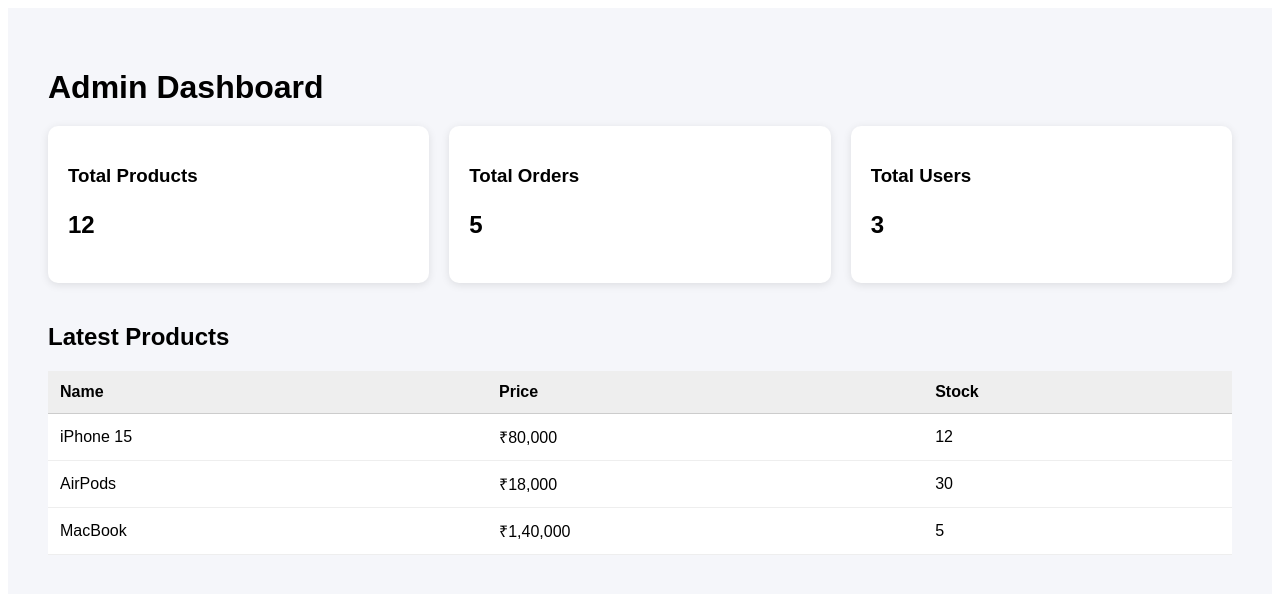
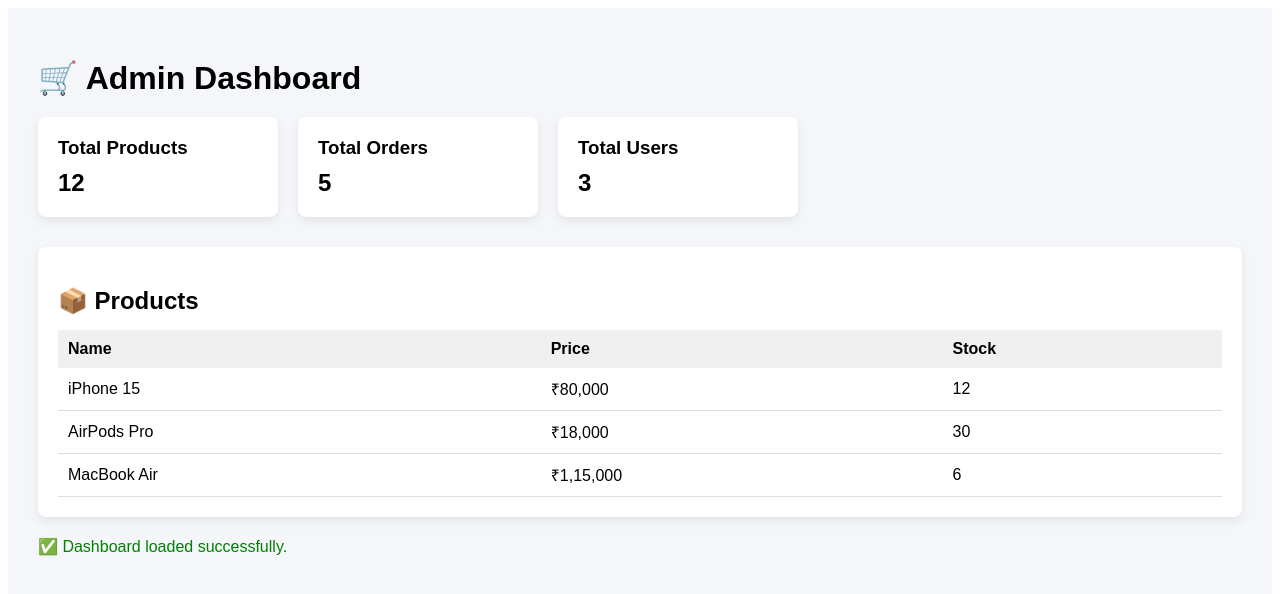
Before and after one commit to abhayrathor280/Webd-SSR-Dashboard, a Next.js app: page /dashboard in a window 1280 px wide. Shown: the top 594 px of the page. Built offline with nearby package versions, Linux system fonts and the light colour scheme.

Commit message:
Update page.tsx

```diff
--- a/app/dashboard/page.tsx
+++ b/app/dashboard/page.tsx
@@ -1,82 +1,78 @@
-export default function Dashboard() {
+export const dynamic = "force-dynamic";
+
+export default async function DashboardPage() {
+  // Dummy data (safe for submission)
+  const stats = [
+    { label: "Total Products", value: 12 },
+    { label: "Total Orders", value: 5 },
+    { label: "Total Users", value: 3 },
+  ];
+
+  const products = [
+    { name: "iPhone 15", price: "₹80,000", stock: 12 },
+    { name: "AirPods Pro", price: "₹18,000", stock: 30 },
+    { name: "MacBook Air", price: "₹1,15,000", stock: 6 },
+  ];
+
   return (
-    <div style={{
-      padding: "40px",
-      fontFamily: "Arial",
-      background: "#f5f6fa",
-      minHeight: "100vh"
-    }}>
-      <h1 style={{ marginBottom: "20px" }}>Admin Dashboard</h1>
+    <div style={{ padding: "30px", fontFamily: "Arial, sans-serif", background: "#f5f6fa" }}>
+      <h1 style={{ marginBottom: "20px" }}>🛒 Admin Dashboard</h1>
 
-      {/* Stats */}
-      <div style={{
-        display: "grid",
-        gridTemplateColumns: "repeat(3, 1fr)",
-        gap: "20px",
-        marginBottom: "40px"
-      }}>
-        <Card title="Total Products" value="12" />
-        <Card title="Total Orders" value="5" />
-        <Card title="Total Users" value="3" />
+      {/* Stats Cards */}
+      <div style={{ display: "flex", gap: "20px", marginBottom: "30px" }}>
+        {stats.map((item) => (
+          <div
+            key={item.label}
+            style={{
+              background: "white",
+              padding: "20px",
+              borderRadius: "8px",
+              width: "200px",
+              boxShadow: "0 4px 10px rgba(0,0,0,0.08)",
+            }}
+          >
+            <h3 style={{ margin: 0 }}>{item.label}</h3>
+            <p style={{ fontSize: "24px", margin: "10px 0 0", fontWeight: "bold" }}>
+              {item.value}
+            </p>
+          </div>
+        ))}
       </div>
 
-      {/* Products table */}
-      <h2>Latest Products</h2>
-      <table style={{
-        width: "100%",
-        borderCollapse: "collapse",
-        background: "#fff"
-      }}>
-        <thead>
-          <tr style={{ background: "#eee" }}>
-            <th style={th}>Name</th>
-            <th style={th}>Price</th>
-            <th style={th}>Stock</th>
+      {/* Products Table */}
+      <div
+        style={{
+          background: "white",
+          padding: "20px",
+          borderRadius: "8px",
+          boxShadow: "0 4px 10px rgba(0,0,0,0.08)",
+        }}
+      >
+        <h2 style={{ marginBottom: "15px" }}>📦 Products</h2>
+
+        <table width="100%" cellPadding={10} style={{ borderCollapse: "collapse" }}>
+          <thead style={{ background: "#f0f0f0" }}>
+            <tr>
+              <th align="left">Name</th>
+              <th align="left">Price</th>
+              <th align="left">Stock</th>
             </tr>
           </thead>
           <tbody>
-          <tr>
-            <td style={td}>iPhone 15</td>
-            <td style={td}>₹80,000</td>
-            <td style={td}>12</td>
+            {products.map((p) => (
+              <tr key={p.name} style={{ borderBottom: "1px solid #ddd" }}>
+                <td>{p.name}</td>
+                <td>{p.price}</td>
+                <td>{p.stock}</td>
               </tr>
-          <tr>
-            <td style={td}>AirPods</td>
-            <td style={td}>₹18,000</td>
-            <td style={td}>30</td>
-          </tr>
-          <tr>
-            <td style={td}>MacBook</td>
-            <td style={td}>₹1,40,000</td>
-            <td style={td}>5</td>
-          </tr>
+            ))}
           </tbody>
         </table>
       </div>
-  );
-}
 
-function Card({ title, value }: { title: string; value: string }) {
-  return (
-    <div style={{
-      background: "#fff",
-      padding: "20px",
-      borderRadius: "10px",
-      boxShadow: "0 2px 8px rgba(0,0,0,0.1)"
-    }}>
-      <h3 style={{ marginBottom: "10px" }}>{title}</h3>
-      <p style={{ fontSize: "24px", fontWeight: "bold" }}>{value}</p>
+      <p style={{ marginTop: "20px", color: "green" }}>
+        ✅ Dashboard loaded successfully.
+      </p>
     </div>
   );
 }
-
-const th = {
-  padding: "12px",
-  borderBottom: "1px solid #ccc",
-  textAlign: "left"
-};
-
-const td = {
-  padding: "12px",
-  borderBottom: "1px solid #eee"
-};
```
Lines whose indentation alone changed are shown as unchanged.
